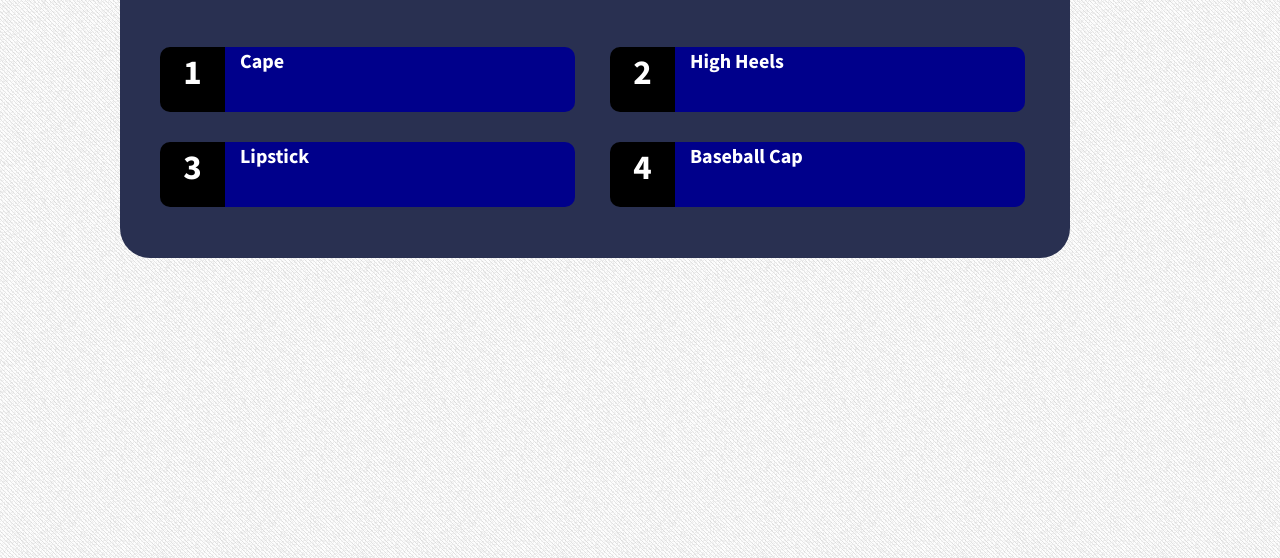
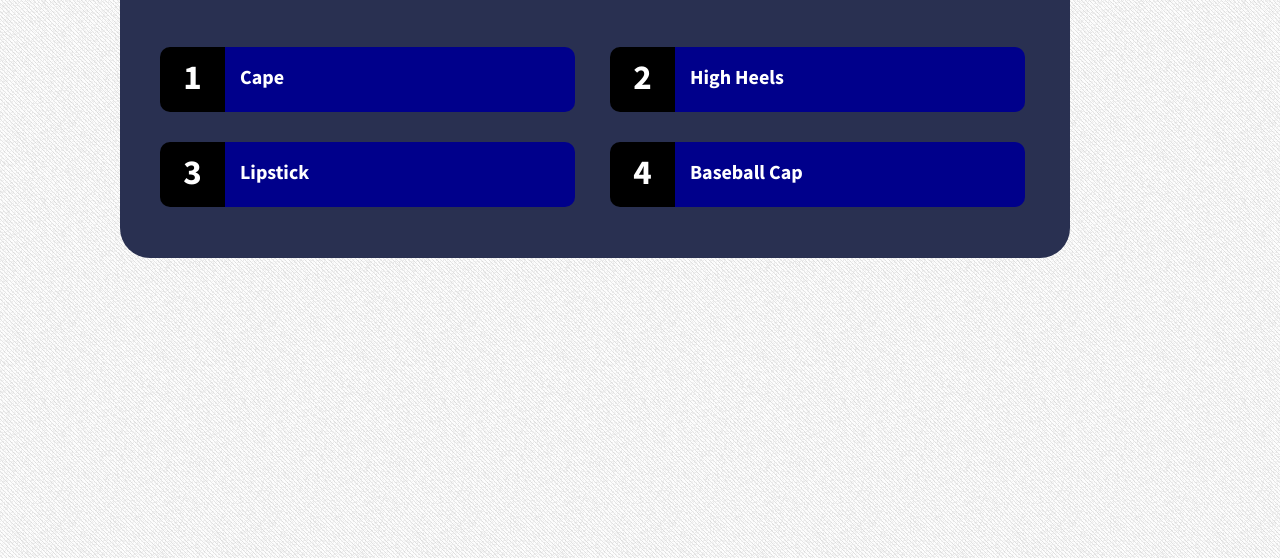
Before and after one commit to mwhelan/Thinkful_QuizApp, a plain HTML site: page index.html in a window 1280 px wide. Both pictures are taken after a click on the link "Play Movie Quiz". Shown: the part 242-800 px from the top of the page. Drawn offline with Linux system fonts and the light colour scheme.

Commit message:
fixed alignment of answers

```diff
--- a/css/style.css
+++ b/css/style.css
@@ -70,6 +70,7 @@ img {
     background-color: black;
     display: inline-block;
     font-size: 35px;
+    line-height: 60px;
     margin-bottom: 30px;
     border-bottom-left-radius: 10px;
     border-top-left-radius: 10px;
@@ -80,10 +81,9 @@ img {
     height: 65px;
     background-color: darkblue;
     font-size: 20px;
+    line-height: 60px;
     margin-bottom: 30px;
     text-align: left;
-    display: table-cell;
-    vertical-align: middle;
     border-bottom-right-radius: 10px;
     border-top-right-radius: 10px;
     cursor: pointer;
```
